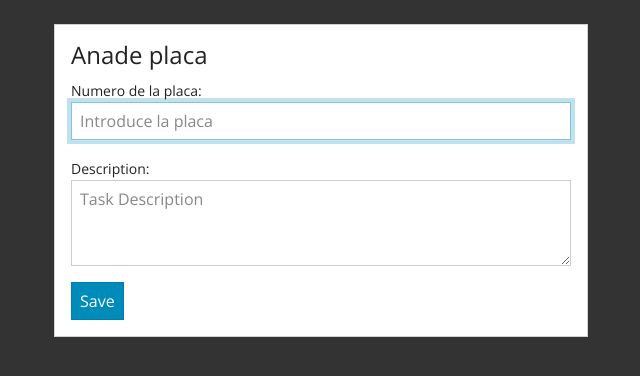
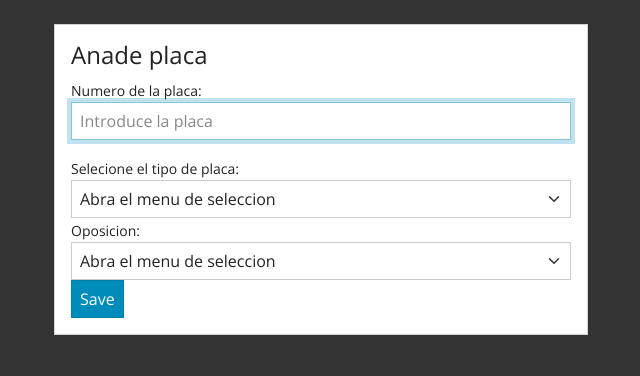
Before and after one commit to marcoslora/CRUD-Oposiciones-Placas, a plain HTML site: page index.html in a window 1280 px wide. Shown: the whole page, without its empty margins (40-680 px from the left). Drawn offline with nearby package versions, Linux system fonts and the light colour scheme; no server answers.

Commit message:
Tipo de placa

```diff
--- a/db.js
+++ b/db.js
@@ -27,8 +27,8 @@ const firebaseConfig = {
 // Initialize Firebase
 const app = initializeApp(firebaseConfig);
 const db = getFirestore();
-export const saveTask = (title, description) =>
-  addDoc(collection(db, "tasks"), { title, description });
+export const saveTask = (title, description, placa) =>
+  addDoc(collection(db, "tasks"), { title, description, placa });
 
 export const onGetTasks = (callback) =>
   onSnapshot(collection(db, "tasks"), callback);
--- a/index.html
+++ b/index.html
@@ -29,14 +29,35 @@
                   placeholder="Introduce la placa"
                   autofocus
                 />
+                <label for="title">Selecione el tipo de placa:</label>
+                <select
+                  id="placa-type"
+                  class="form-select"
+                  aria-label="Default select example"
+                >
+                  <option selected>Abra el menu de seleccion</option>
+                  <option value="Autobús privado">Autobús privado- I</option>
+                  <option value="Automóvil Turístico">
+                    Automóvil Turístico- C
+                  </option>
+                  <option value="Autobús Público Urbano">
+                    Autobús Público Urbano -D
+                  </option>
+                  <option value="Remolque">Remolque- F</option>
+                  <option value="Jeep">Jeep- G</option>
+                  <option value="Camion">Camion- F</option>
+                </select>
 
-                <label for="description">Description:</label>
-                <textarea
+                <label for="description">Oposicion:</label>
+                <select
+                  class="form-select"
                   id="task-description"
-                  rows="3"
-                  class="form-control mb-3"
-                  placeholder="Task Description"
-                ></textarea>
+                  aria-label="Default select example"
+                >
+                  <option selected>Abra el menu de seleccion</option>
+                  <option value="No tiene una oposicion">Si</option>
+                  <option value="Tiene una oposicion">No</option>
+                </select>
 
                 <button class="btn btn-primary" id="btn-task-form">Save</button>
               </form>
--- a/main.js
+++ b/main.js
@@ -2,7 +2,6 @@ import { onGetTasks, saveTask, deleteTask, getTask, updateTask } from "./db.js";
 
 const taskForm = document.getElementById("task-form");
 const tasksContainer = document.getElementById("tasks-container");
-
 let editStatus = false;
 let id = "";
 
@@ -17,6 +16,7 @@ window.addEventListener("DOMContentLoaded", async (e) => {
       <div class="card card-body mt-2 border-primary">
     <h3 class="h5">${task.title}</h3>
     <p>${task.description}</p>
+    <p>${task.placa}</p>
     <div>
       <button class="btn btn-primary btn-delete" data-id="${doc.id}">
         🗑 Delete
@@ -64,14 +64,16 @@ taskForm.addEventListener("submit", async (e) => {
 
   const title = taskForm["task-title"];
   const description = taskForm["task-description"];
+  const placaTypes = taskForm["placa-type"];
 
   try {
     if (!editStatus) {
-      await saveTask(title.value, description.value);
+      await saveTask(title.value, description.value, placaTypes.value);
     } else {
       await updateTask(id, {
         title: title.value,
         description: description.value,
+        placaTypes: placaTypes.value,
       });
 
       editStatus = false;
```
